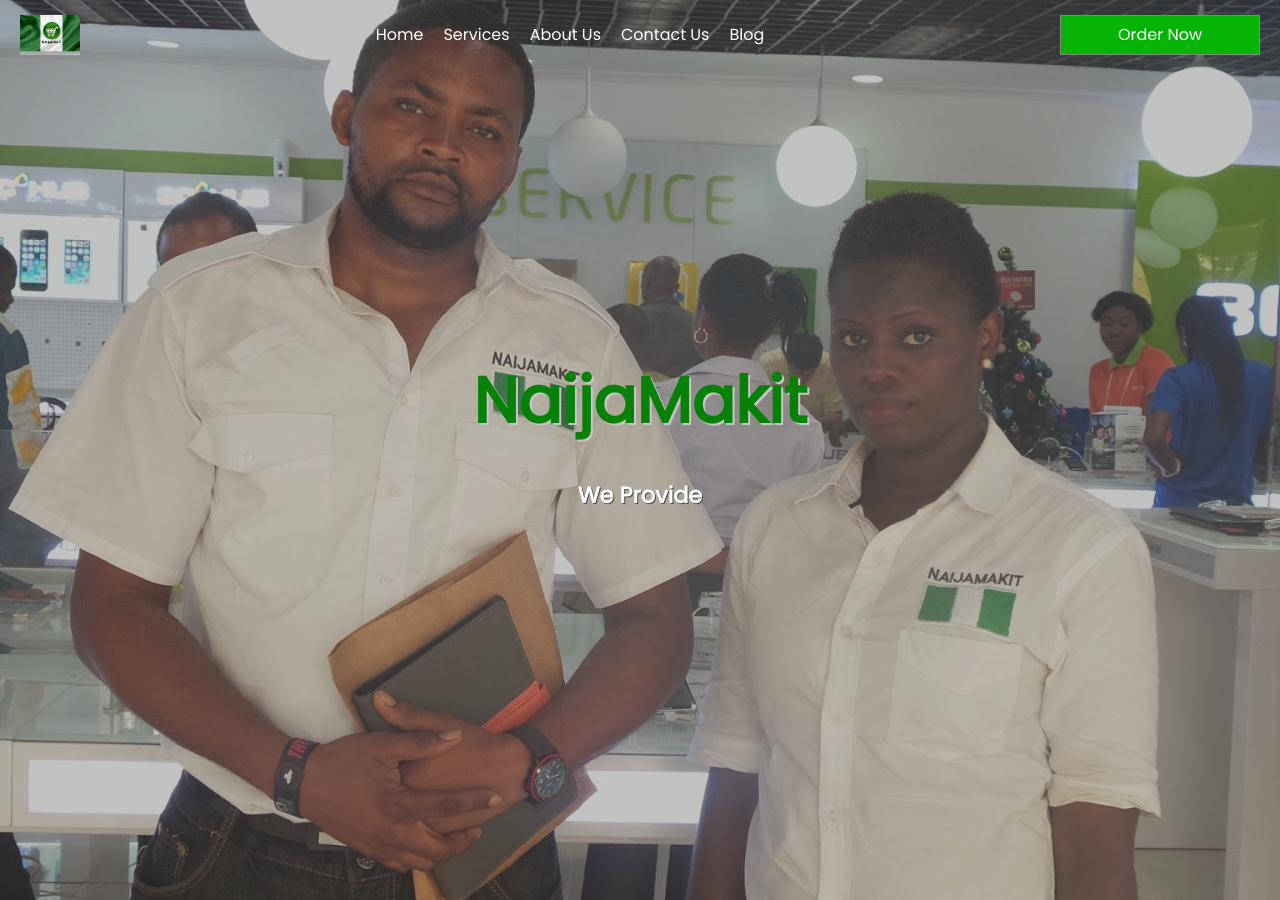
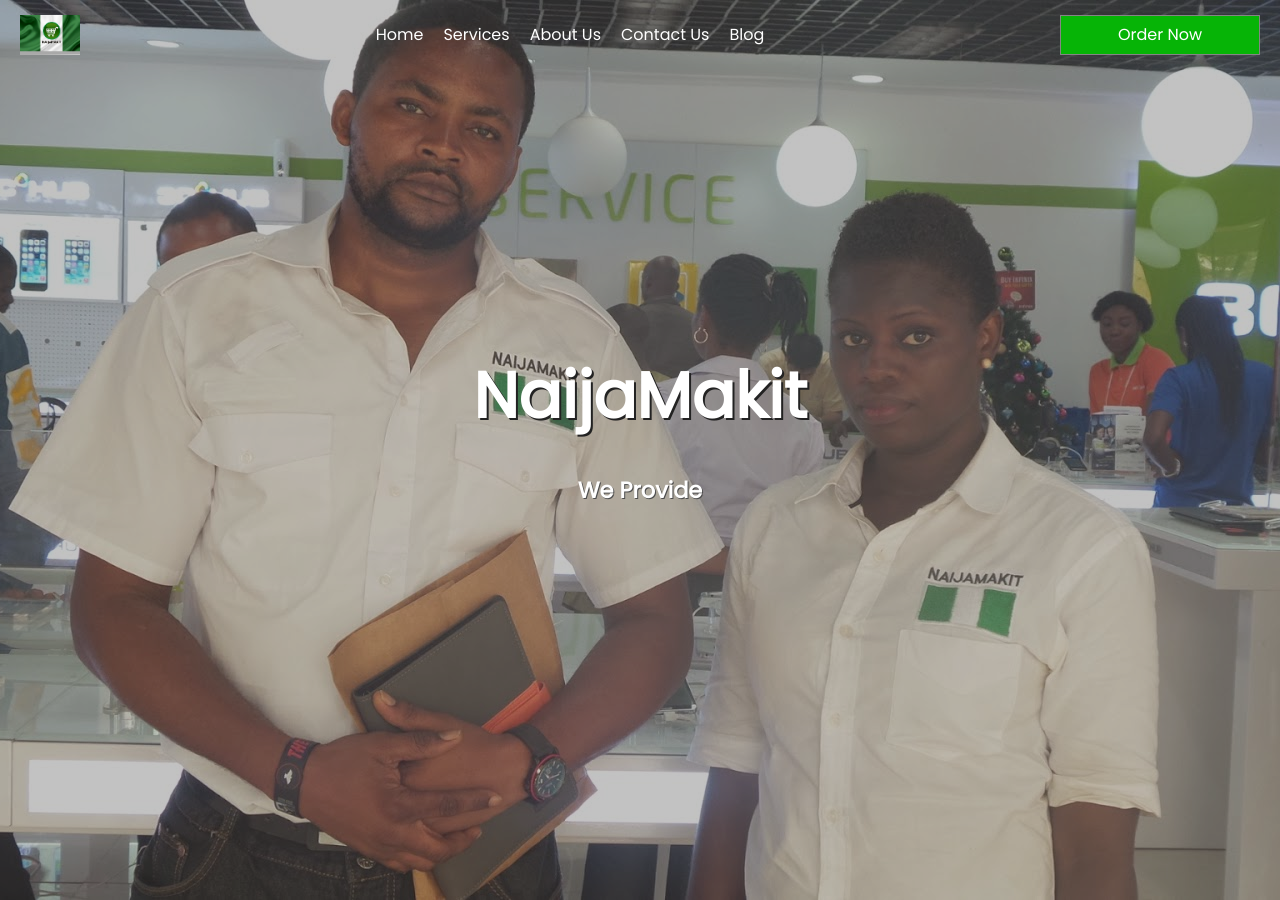
Before and after one commit to xetadeveloper/naijamakit, a Jekyll site: the page built from index.html, in a window 1280 px wide and 900 px high. Built offline with Jekyll 4.4.1, drawn with Linux system fonts in a browser that asks for light colours; the list of posts is cut into pages by our own code.

Commit message:
Fix other things

```diff
--- a/assets/css/main.css
+++ b/assets/css/main.css
@@ -241,19 +241,20 @@
   font-size: 4em;
   font-weight: 800;
   text-shadow: 2px 2px #222222;
-  text-shadow: 2px 2px #c5c5c5;
-  color: #068006;
+  /* text-shadow: 2px 2px #c5c5c5; */
+  /* color: #43aa43; */
 }
 
 @media screen and (max-width: 425px) {
   .hero-header {
-    font-size: 3em;
+    font-size: 4em;
   }
 }
 
 .hero-info {
   /* border: 1px solid black; */
   text-shadow: 1px 1px #4e4e4e;
+  margin-bottom: 10px;
 }
 
 .import-item {
```
